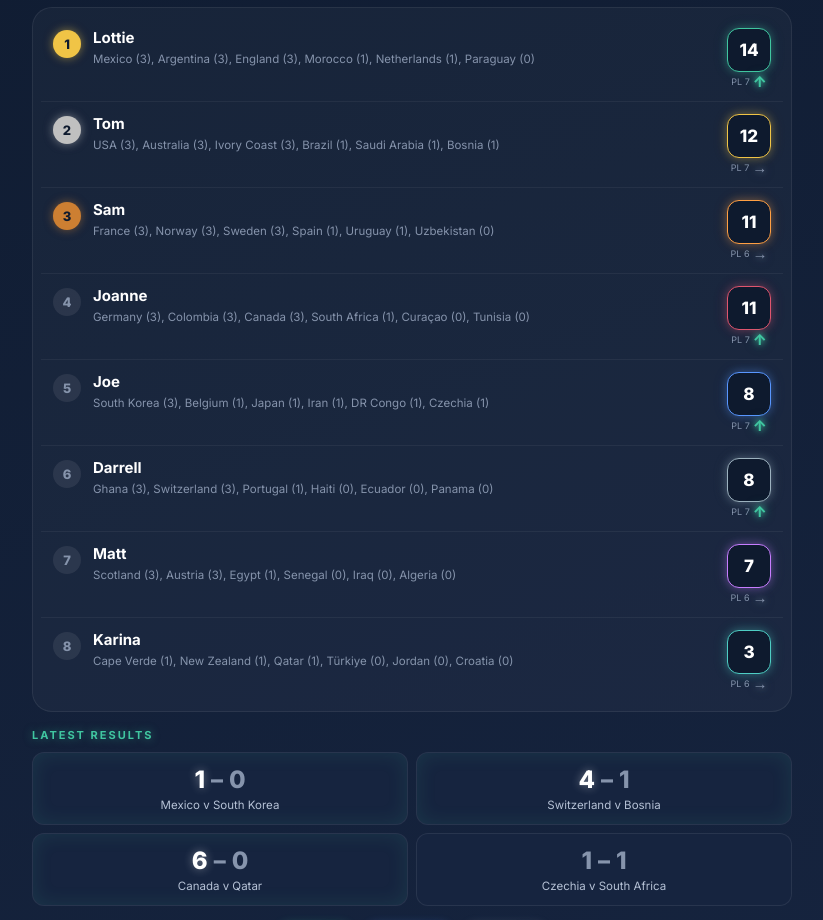
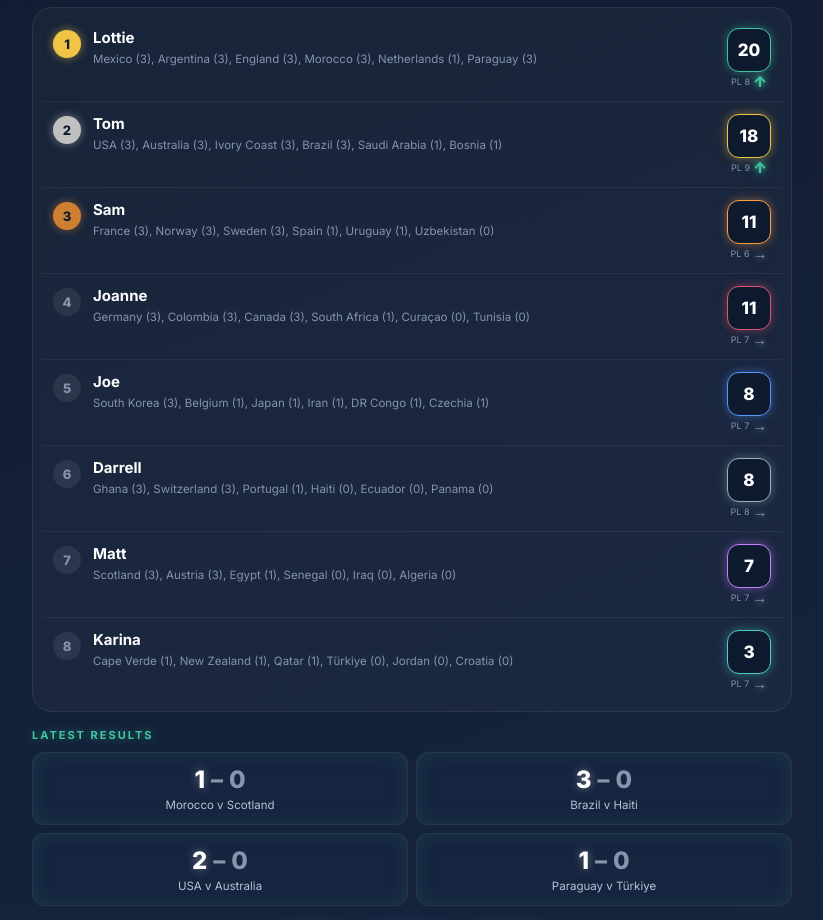
Before and after one commit to PortsDayOne/worldcup-sweepstake, a React (Vite) app in the folder sweepstake-site/: page / in a window 1280 px wide. Shown: the part 520-1440 px from the top of the page, without its empty margins (228-1051 px from the left). Built offline with nearby package versions, Linux system fonts and the light colour scheme.

Commit message:
Update data.js

```diff
--- a/sweepstake-site/src/data.js
+++ b/sweepstake-site/src/data.js
@@ -3,19 +3,19 @@
 //  After editing, save, commit & push to GitHub. The site updates itself.
 // =====================================================================
 
-export const LAST_UPDATED = "18 June 2026 · after 29 matches";
+export const LAST_UPDATED = "19 June 2026 · after 33 matches";
 
 // Each player: name, colour, total points, games played, and their teams.
 // Keep them in any order — the site sorts by points automatically.
 export const PLAYERS = [
-  { name: "Lottie",  color: "#40C6A0", total: 14, played: 7, teams: "Mexico (3), Argentina (3), England (3), Morocco (1), Netherlands (1), Paraguay (0)" },
-  { name: "Tom",     color: "#F0C446", total: 12, played: 7, teams: "USA (3), Australia (3), Ivory Coast (3), Brazil (1), Saudi Arabia (1), Bosnia (1)" },
-  { name: "Sam",     color: "#FF9F43", total: 11, played: 6, teams: "France (3), Norway (3), Sweden (3), Spain (1), Uruguay (1), Uzbekistan (0)" },
-  { name: "Joanne",  color: "#E0556E", total: 11, played: 7, teams: "Germany (3), Colombia (3), Canada (3), South Africa (1), Curaçao (0), Tunisia (0)" },
-  { name: "Joe",     color: "#5896FF", total: 8,  played: 7, teams: "South Korea (3), Belgium (1), Japan (1), Iran (1), DR Congo (1), Czechia (1)" },
-  { name: "Darrell", color: "#9DB2BF", total: 8,  played: 7, teams: "Ghana (3), Switzerland (3), Portugal (1), Haiti (0), Ecuador (0), Panama (0)" },
-  { name: "Matt",    color: "#C77DFF", total: 7,  played: 6, teams: "Scotland (3), Austria (3), Egypt (1), Senegal (0), Iraq (0), Algeria (0)" },
-  { name: "Karina",  color: "#4ECDC4", total: 3,  played: 6, teams: "Cape Verde (1), New Zealand (1), Qatar (1), Türkiye (0), Jordan (0), Croatia (0)" },
+  { name: "Lottie",  color: "#40C6A0", total: 20, played: 8,  teams: "Mexico (3), Argentina (3), England (3), Morocco (3), Netherlands (1), Paraguay (3)" },
+  { name: "Tom",     color: "#F0C446", total: 18, played: 9,  teams: "USA (3), Australia (3), Ivory Coast (3), Brazil (3), Saudi Arabia (1), Bosnia (1)" },
+  { name: "Sam",     color: "#FF9F43", total: 11, played: 6,  teams: "France (3), Norway (3), Sweden (3), Spain (1), Uruguay (1), Uzbekistan (0)" },
+  { name: "Joanne",  color: "#E0556E", total: 11, played: 7,  teams: "Germany (3), Colombia (3), Canada (3), South Africa (1), Curaçao (0), Tunisia (0)" },
+  { name: "Joe",     color: "#5896FF", total: 8,  played: 7,  teams: "South Korea (3), Belgium (1), Japan (1), Iran (1), DR Congo (1), Czechia (1)" },
+  { name: "Darrell", color: "#9DB2BF", total: 8,  played: 8,  teams: "Ghana (3), Switzerland (3), Portugal (1), Haiti (0), Ecuador (0), Panama (0)" },
+  { name: "Matt",    color: "#C77DFF", total: 7,  played: 7,  teams: "Scotland (3), Austria (3), Egypt (1), Senegal (0), Iraq (0), Algeria (0)" },
+  { name: "Karina",  color: "#4ECDC4", total: 3,  played: 7,  teams: "Cape Verde (1), New Zealand (1), Qatar (1), Türkiye (0), Jordan (0), Croatia (0)" },
 ];
 
 // Cumulative points after each matchday — add a new row each update.
@@ -30,12 +30,13 @@ export const PROGRESSION = [
   { day: "16 Jun",    Tom: 12, Lottie: 8, Joe: 6, Joanne: 4, Matt: 7, Sam: 11, Karina: 3, Darrell: 1 },
   { day: "17 Jun",    Tom: 12, Lottie: 11, Joe: 7, Joanne: 7, Matt: 7, Sam: 11, Karina: 3, Darrell: 5 },
   { day: "18 Jun",    Tom: 12, Lottie: 14, Joe: 8, Joanne: 11, Matt: 7, Sam: 11, Karina: 3, Darrell: 8 },
+  { day: "19 Jun",    Tom: 18, Lottie: 20, Joe: 8, Joanne: 11, Matt: 7, Sam: 11, Karina: 3, Darrell: 8 },
 ];
 
 // Most recent results to show as score cards.
 export const RECENT = [
-  { a: "Mexico", ga: 1, gb: 0, b: "South Korea" },
-  { a: "Switzerland", ga: 4, gb: 1, b: "Bosnia" },
-  { a: "Canada", ga: 6, gb: 0, b: "Qatar" },
-  { a: "Czechia", ga: 1, gb: 1, b: "South Africa" },
+  { a: "Morocco",   ga: 1, gb: 0, b: "Scotland" },
+  { a: "Brazil",    ga: 3, gb: 0, b: "Haiti" },
+  { a: "USA",       ga: 2, gb: 0, b: "Australia" },
+  { a: "Paraguay",  ga: 1, gb: 0, b: "Türkiye" },
 ];
```
